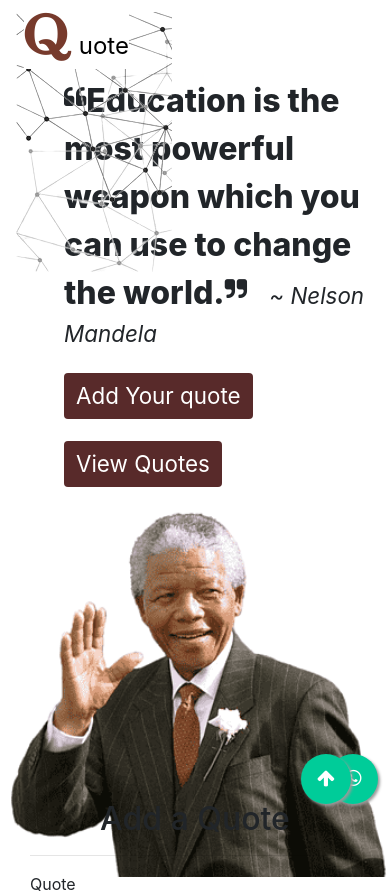
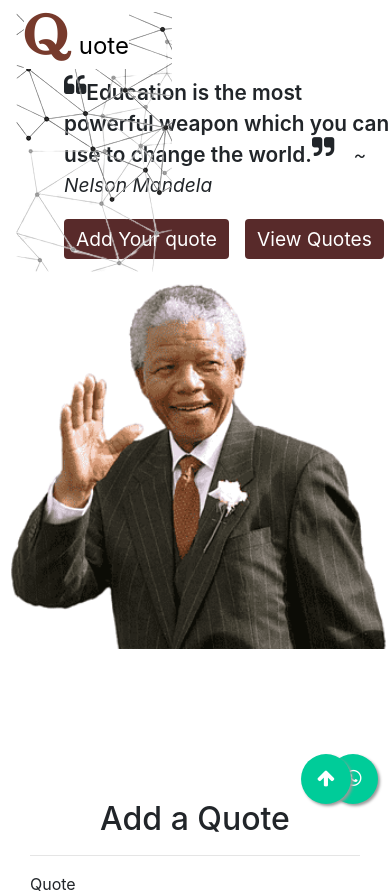
Before and after one commit to k-koech/Angular-Quotes, an Angular app: page / in a window 390 px wide. Shown: the top 893 px of the page. Built offline with nearby package versions, Linux system fonts and the light colour scheme.

Commit message:
MADE THE PAGE RESPONSIVE

```diff
--- a/src/app/app.component.css
+++ b/src/app/app.component.css
@@ -40,7 +40,6 @@ body
 .landing-container .first-col .landing-quote
 {
   font-size: 2em;
-  /* background-color: rgb(187, 140, 140); */
   margin-top: 2em;
   font-weight: 800;
 }
@@ -214,3 +213,27 @@ box-shadow: none !important;
 	margin:auto;
     font-size: 1.2em;
 }
+
+
+
+
+/* RESPONSIVENES */
+@media screen and (max-width: 800px)
+{
+  .landing-container .first-col .landing-quote
+  {
+    font-size: 1.3em;
+    margin-top: 4em;
+    font-weight: 600;
+  }
+  .landing-container .first-col .quoteDiv .quote-author
+  {
+    margin-left: 1em;
+    font-size: 1.2em;
+  }
+  .landing-container .first-col .btn
+  {
+    margin-top: 1em;
+    font-size: 1.2em;
+  }
+}
```
